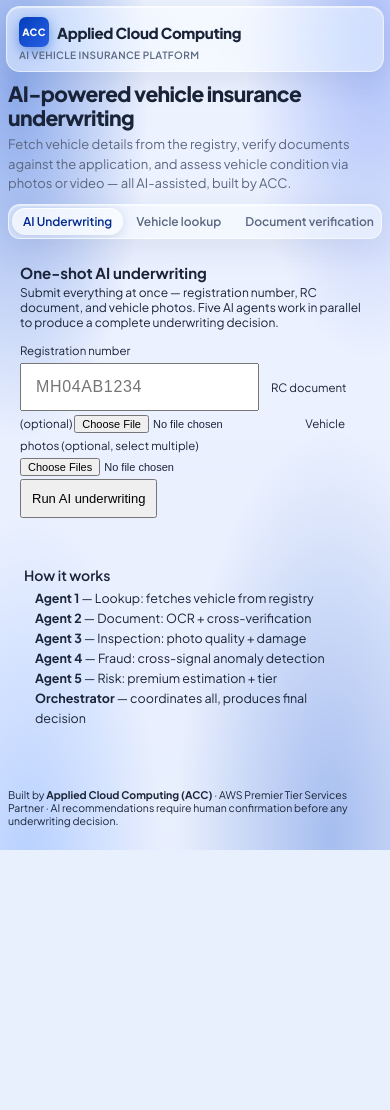
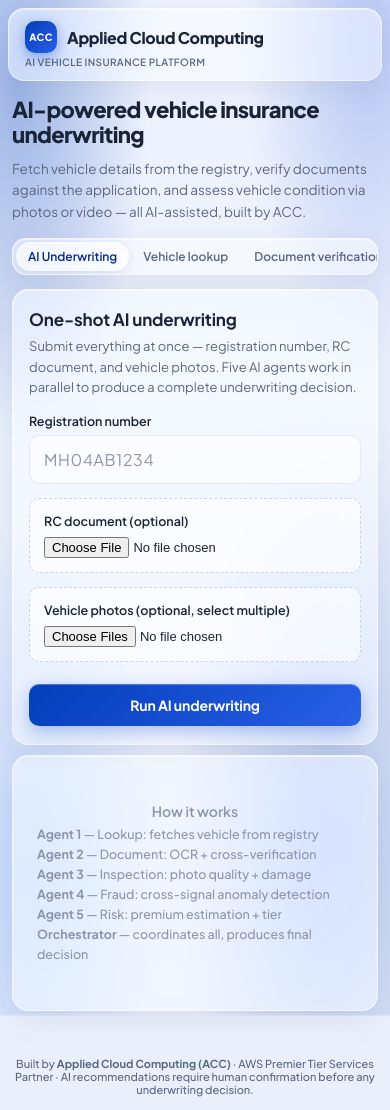
Before and after one commit to sanve196/vehicle_insurance, a FastAPI app: page / in a window 390 px wide. Before the commit the page ends 850 px from the top, so only its background shows below. Run offline with FastAPI, Linux system fonts and the light colour scheme.

Commit message:
Complete CSS rewrite: clean professional stylesheet, proper spacing and mobile responsive

```diff
--- a/app/static/style.css
+++ b/app/static/style.css
@@ -2,185 +2,273 @@
   --ink: #1a2438;
   --ink-soft: #5b6781;
   --ink-faint: #8b95ac;
-  --line: rgba(255, 255, 255, 0.55);
-  --line-soft: rgba(120, 140, 180, 0.16);
-  --glass: rgba(255, 255, 255, 0.45);
-  --glass-strong: rgba(255, 255, 255, 0.62);
-  --glass-input: rgba(255, 255, 255, 0.55);
+  --line: rgba(255,255,255,0.55);
+  --line-soft: rgba(120,140,180,0.16);
+  --glass: rgba(255,255,255,0.48);
+  --glass-strong: rgba(255,255,255,0.65);
+  --glass-input: rgba(255,255,255,0.6);
   --accent: #033eba;
   --accent-deep: #022a8f;
-  --good: #0f8a4d;     --good-bg: rgba(34, 197, 94, 0.16);
-  --warn: #b5730a;     --warn-bg: rgba(245, 158, 11, 0.18);
-  --bad: #c0392b;      --bad-bg: rgba(239, 68, 68, 0.16);
-  --radius: 22px;
-  --radius-sm: 14px;
-  --shadow: 0 8px 32px rgba(31, 50, 95, 0.10), inset 0 1px 1px rgba(255,255,255,0.6);
-  --blur: blur(22px) saturate(160%);
+  --good: #0f8a4d;
+  --good-bg: rgba(34,197,94,0.14);
+  --warn: #b5730a;
+  --warn-bg: rgba(245,158,11,0.15);
+  --bad: #c0392b;
+  --bad-bg: rgba(239,68,68,0.14);
+  --radius: 20px;
+  --radius-sm: 12px;
+  --shadow: 0 8px 32px rgba(31,50,95,0.08), inset 0 1px 1px rgba(255,255,255,0.6);
+  --blur: blur(20px) saturate(150%);
 }
 
-* { box-sizing: border-box; margin: 0; padding: 0; }
-
-html { -webkit-font-smoothing: antialiased; text-rendering: optimizeLegibility; -webkit-tap-highlight-color: transparent; }
+*, *::before, *::after { box-sizing: border-box; margin: 0; padding: 0; }
+html { -webkit-font-smoothing: antialiased; -webkit-tap-highlight-color: transparent; }
 
 body {
   font-family: 'Plus Jakarta Sans', system-ui, sans-serif;
   color: var(--ink);
   min-height: 100vh;
-  position: relative;
   overflow-x: hidden;
   background: #eaf0fb;
 }
-
-/* Bright ambient color field behind the glass */
 body::before {
   content: "";
-  position: fixed; inset: -20%;
-  z-index: -1;
+  position: fixed; inset: -20%; z-index: -1;
   background:
-    radial-gradient(40% 50% at 18% 22%, rgba(3, 62, 186, 0.40), transparent 60%),
-    radial-gradient(38% 45% at 82% 18%, rgba(60, 100, 220, 0.35), transparent 60%),
-    radial-gradient(45% 55% at 75% 85%, rgba(3, 62, 186, 0.28), transparent 62%),
-    radial-gradient(40% 50% at 20% 88%, rgba(80, 140, 255, 0.30), transparent 60%),
-    linear-gradient(180deg, #f0f4ff 0%, #e8eefb 100%);
-  filter: saturate(115%);
+    radial-gradient(40% 50% at 18% 22%, rgba(3,62,186,0.35), transparent 60%),
+    radial-gradient(38% 45% at 82% 18%, rgba(60,100,220,0.30), transparent 60%),
+    radial-gradient(45% 55% at 75% 85%, rgba(3,62,186,0.22), transparent 62%),
+    radial-gradient(40% 50% at 20% 88%, rgba(80,140,255,0.25), transparent 60%),
+    linear-gradient(180deg, #f0f4ff, #e8eefb);
   animation: drift 26s ease-in-out infinite alternate;
 }
-@keyframes drift {
-  0%   { transform: translate3d(0,0,0) scale(1); }
-  100% { transform: translate3d(-2%, -1.5%, 0) scale(1.06); }
-}
+@keyframes drift { to { transform: translate3d(-2%,-1.5%,0) scale(1.06); } }
 
-/* ---- Top bar ---- */
+/* ── Topbar ── */
 .topbar {
   display: flex; align-items: center; justify-content: space-between;
-  padding: 12px 20px; margin: 10px 10px 0;
+  padding: 14px 24px; margin: 12px 16px 0;
   background: var(--glass);
   backdrop-filter: var(--blur); -webkit-backdrop-filter: var(--blur);
-  border: 1px solid var(--line);
-  border-radius: var(--radius);
+  border: 1px solid var(--line); border-radius: var(--radius);
   box-shadow: var(--shadow);
-  position: sticky; top: 16px; z-index: 20;
+  position: sticky; top: 12px; z-index: 20;
 }
-.brand { display: flex; align-items: center; gap: 11px; font-weight: 800; font-size: 19px; letter-spacing: -0.02em; }
+.brand { display: flex; align-items: center; gap: 10px; font-weight: 800; font-size: 18px; letter-spacing: -0.02em; }
 .brand .mark {
-  display: grid; place-items: center; width: 38px; height: 38px; border-radius: 10px;
-  color: #fff; font-size: 12px; font-weight: 800; letter-spacing: 0.04em;
+  display: grid; place-items: center; width: 36px; height: 36px; border-radius: 10px;
+  color: #fff; font-size: 11px; font-weight: 800; letter-spacing: 0.04em;
   background: linear-gradient(135deg, #033eba, #2960e6);
-  box-shadow: 0 4px 14px rgba(3, 62, 186, 0.45);
+  box-shadow: 0 4px 14px rgba(3,62,186,0.4);
 }
-.tag { font-size: 12px; color: var(--ink-soft); letter-spacing: 0.04em; text-transform: uppercase; font-weight: 600; }
+.tag { font-size: 11.5px; color: var(--ink-soft); letter-spacing: 0.04em; text-transform: uppercase; font-weight: 600; }
 
-.wrap { max-width: 1080px; margin: 0 auto; padding: 20px 14px 36px; }
+/* ── Layout ── */
+.wrap { max-width: 1080px; margin: 0 auto; padding: 32px 20px 48px; }
+.intro { max-width: 660px; margin-bottom: 24px; }
+.intro h1 { font-size: 30px; font-weight: 800; line-height: 1.15; letter-spacing: -0.03em; }
+.intro p { margin-top: 10px; color: var(--ink-soft); font-size: 15px; line-height: 1.6; }
 
-/* ---- Intro ---- */
-.intro { max-width: 660px; margin-bottom: 16px; }
-.intro h1 { font-size: 28px; font-weight: 800; line-height: 1.12; letter-spacing: -0.03em; }
-.intro p { margin-top: 8px; color: var(--ink-soft); font-size: 14.5px; line-height: 1.5; font-weight: 400; }
-
-/* ---- Tabs (glass pills) ---- */
+/* ── Tabs ── */
 .tabs {
-  display: inline-flex; gap: 4px; margin-bottom: 14px; padding: 4px;
-  background: var(--glass);
-  backdrop-filter: var(--blur); -webkit-backdrop-filter: var(--blur);
-  border: 1px solid var(--line);
-  border-radius: 999px;
-  box-shadow: var(--shadow);
+  display: inline-flex; gap: 4px; margin-bottom: 20px; padding: 4px;
+  background: var(--glass); backdrop-filter: var(--blur); -webkit-backdrop-filter: var(--blur);
+  border: 1px solid var(--line); border-radius: 999px; box-shadow: var(--shadow);
 }
 .tab {
-  background: none; border: none; cursor: pointer; padding: 7px 14px;
-  font-family: inherit; font-size: 14px; font-weight: 600; color: var(--ink-soft);
-  border-radius: 999px; transition: all .25s ease; white-space: nowrap;
+  background: none; border: none; cursor: pointer;
+  padding: 8px 16px; font-family: inherit; font-size: 13.5px; font-weight: 600;
+  color: var(--ink-soft); border-radius: 999px;
+  transition: all .2s ease; white-space: nowrap;
 }
 .tab:hover { color: var(--ink); }
 .tab.active {
-  color: var(--accent-deep);
-  background: var(--glass-strong);
-  box-shadow: 0 2px 10px rgba(31,50,95,0.12), inset 0 1px 1px rgba(255,255,255,0.8);
+  color: var(--accent-deep); background: var(--glass-strong);
+  box-shadow: 0 2px 10px rgba(31,50,95,0.10), inset 0 1px 1px rgba(255,255,255,0.8);
 }
 
-.panel { display: none; animation: rise .4s ease; }
+/* ── Panels ── */
+.panel { display: none; animation: rise .35s ease; }
 .panel.active { display: block; }
-@keyframes rise { from { opacity: 0; transform: translateY(8px); } to { opacity: 1; transform: none; } }
+@keyframes rise { from { opacity: 0; transform: translateY(6px); } to { opacity: 1; transform: none; } }
 
-.grid { display: grid; grid-template-columns: 1fr 1fr; gap: 12px; }
+.grid { display: grid; grid-template-columns: 1fr 1fr; gap: 16px; }
 
-/* =============== MOBILE RESPONSIVE =============== */
+/* ── Cards ── */
+.card {
+  background: var(--glass); backdrop-filter: var(--blur); -webkit-backdrop-filter: var(--blur);
+  border: 1px solid var(--line); border-radius: var(--radius);
+  padding: 24px; box-shadow: var(--shadow);
+}
+.card h2 { font-size: 17px; font-weight: 700; letter-spacing: -0.01em; }
+.hint { color: var(--ink-soft); font-size: 13px; margin: 6px 0 16px; line-height: 1.55; }
 
-/* Tablet */
+/* ── Form elements ── */
+label { display: block; font-size: 12.5px; font-weight: 600; color: var(--ink); margin-bottom: 14px; }
+input[type=text] {
+  display: block; width: 100%; margin-top: 6px;
+  padding: 10px 14px; font-size: 14px; font-family: inherit; font-weight: 500;
+  color: var(--ink); background: var(--glass-input);
+  border: 1px solid var(--line-soft); border-radius: var(--radius-sm);
+  transition: border-color .2s, box-shadow .2s;
+}
+input[type=text]::placeholder { color: var(--ink-faint); font-weight: 400; }
+input[type=text]:focus { outline: none; border-color: var(--accent); box-shadow: 0 0 0 3px rgba(3,62,186,0.15); }
+
+.drop { border: 1.5px dashed rgba(120,140,180,0.35); border-radius: var(--radius-sm); padding: 14px; background: var(--glass-input); }
+.drop input { margin-top: 8px; font-size: 13px; width: 100%; }
+
+/* ── Buttons ── */
+.go {
+  width: 100%; margin-top: 8px; padding: 12px; border: none; border-radius: var(--radius-sm);
+  background: linear-gradient(135deg, #033eba, #2960e6); color: #fff;
+  font-family: inherit; font-weight: 700; font-size: 14px; letter-spacing: -0.01em;
+  cursor: pointer; transition: transform .15s, box-shadow .2s;
+  box-shadow: 0 6px 18px rgba(3,62,186,0.3), inset 0 1px 1px rgba(255,255,255,0.3);
+}
+.go:hover { transform: translateY(-1px); box-shadow: 0 10px 24px rgba(3,62,186,0.38); }
+.go:active { transform: translateY(0); }
+.go:disabled { opacity: .6; cursor: wait; transform: none; }
+
+.note { font-size: 12px; color: var(--ink-soft); margin-top: 12px; line-height: 1.55; }
+.result .empty { color: var(--ink-faint); font-size: 13.5px; padding: 28px 8px; text-align: center; font-weight: 500; }
+
+/* ── Verdict / Score ── */
+.verdict {
+  display: inline-flex; align-items: center; gap: 8px;
+  padding: 7px 14px; border-radius: 999px; font-size: 13px; font-weight: 700;
+  border: 1px solid rgba(255,255,255,0.5); backdrop-filter: blur(6px);
+}
+.v-good { background: var(--good-bg); color: var(--good); }
+.v-warn { background: var(--warn-bg); color: var(--warn); }
+.v-bad  { background: var(--bad-bg);  color: var(--bad);  }
+
+.score-bar { height: 8px; border-radius: 999px; background: rgba(120,140,180,0.15); margin: 12px 0 4px; overflow: hidden; }
+.score-fill { height: 100%; border-radius: 999px; background: linear-gradient(90deg, var(--accent), #2960e6); transition: width .6s ease; }
+.score-label { font-size: 13px; color: var(--ink-soft); font-weight: 500; }
+
+/* ── Tables ── */
+.table-wrap { overflow-x: auto; -webkit-overflow-scrolling: touch; }
+table { width: 100%; border-collapse: collapse; margin-top: 12px; font-size: 13px; }
+th, td { text-align: left; padding: 9px 10px; border-bottom: 1px solid var(--line-soft); }
+th { font-weight: 700; color: var(--ink-soft); font-size: 11px; text-transform: uppercase; letter-spacing: 0.05em; }
+td { font-weight: 500; }
+
+.pill { padding: 3px 10px; border-radius: 999px; font-size: 11.5px; font-weight: 700; }
+.p-good { background: var(--good-bg); color: var(--good); }
+.p-warn { background: var(--warn-bg); color: var(--warn); }
+.p-bad  { background: var(--bad-bg);  color: var(--bad);  }
+
+.block-title { font-size: 13px; font-weight: 700; margin: 18px 0 6px; color: var(--ink); }
+
+/* ── Photo thumbnails / items ── */
+.photo-thumb { width: 56px; height: 56px; border-radius: 10px; object-fit: cover; border: 1px solid var(--line-soft); }
+.photo-row { display: grid; grid-template-columns: 1fr 1fr; gap: 8px; margin-top: 6px; }
+.photo-item { padding: 12px; border-radius: var(--radius-sm); border: 1px solid var(--line-soft); background: var(--glass-input); }
+.photo-item-head { display: flex; align-items: center; gap: 8px; margin-bottom: 6px; }
+.photo-angle { font-size: 11.5px; font-weight: 700; color: var(--accent); text-transform: uppercase; }
+
+/* ── Vehicle detail card ── */
+.v-card-header { display: flex; align-items: center; gap: 12px; margin-bottom: 16px; }
+.v-card-icon {
+  width: 44px; height: 44px; border-radius: 12px; display: grid; place-items: center;
+  background: linear-gradient(135deg, #033eba, #2960e6); color: #fff; font-size: 20px;
+  box-shadow: 0 4px 12px rgba(3,62,186,0.3); flex-shrink: 0;
+}
+.v-card-title { font-size: 19px; font-weight: 800; letter-spacing: -0.02em; }
+.v-card-subtitle { font-size: 13px; color: var(--ink-soft); font-weight: 500; margin-top: 2px; }
+.v-grid { display: grid; grid-template-columns: 1fr 1fr; gap: 8px 16px; }
+.v-field { padding: 8px 0; border-bottom: 1px solid var(--line-soft); }
+.v-label { font-size: 10.5px; font-weight: 700; color: var(--ink-faint); text-transform: uppercase; letter-spacing: 0.04em; }
+.v-value { font-size: 14px; font-weight: 600; color: var(--ink); margin-top: 2px; }
+.v-actions { margin-top: 16px; display: flex; gap: 10px; }
+.v-actions .go { width: auto; padding: 10px 20px; font-size: 13.5px; }
+
+/* ── Agent status indicators ── */
+.agent-list { display: grid; gap: 6px; margin: 12px 0; }
+.agent-row {
+  display: flex; align-items: center; gap: 10px;
+  padding: 10px 14px; border-radius: var(--radius-sm);
+  background: var(--glass-input); border: 1px solid var(--line-soft);
+}
+.agent-icon {
+  width: 30px; height: 30px; border-radius: 8px; display: grid; place-items: center;
+  font-size: 13px; font-weight: 800; color: #fff; flex-shrink: 0;
+}
+.agent-icon.pending { background: var(--line-soft); color: var(--ink-faint); }
+.agent-icon.running { background: var(--accent); animation: pulse 1s ease infinite; }
+.agent-icon.done    { background: var(--good); }
+.agent-icon.failed  { background: var(--bad); }
+.agent-icon.skipped { background: var(--ink-faint); }
+@keyframes pulse { 0%,100% { opacity: 1; } 50% { opacity: .6; } }
+
+.agent-info { flex: 1; min-width: 0; }
+.agent-name { font-size: 13px; font-weight: 700; }
+.agent-summary { font-size: 12px; color: var(--ink-soft); margin-top: 1px; overflow: hidden; text-overflow: ellipsis; }
+.agent-time { font-size: 11px; color: var(--ink-faint); font-weight: 600; flex-shrink: 0; }
+
+/* ── Decision card ── */
+.decision-card { margin-top: 14px; padding: 16px; border-radius: var(--radius-sm); border: 1px solid var(--line-soft); }
+.decision-card.approved { background: var(--good-bg); border-color: rgba(34,197,94,0.25); }
+.decision-card.review   { background: var(--warn-bg); border-color: rgba(245,158,11,0.25); }
+.decision-card.rejected { background: var(--bad-bg);  border-color: rgba(239,68,68,0.25); }
+.decision-verdict { font-size: 18px; font-weight: 800; letter-spacing: -0.02em; }
+.decision-action  { font-size: 13px; margin-top: 4px; line-height: 1.45; }
+.decision-premium { font-size: 22px; font-weight: 800; margin-top: 10px; letter-spacing: -0.02em; }
+.decision-tier    { font-size: 12px; font-weight: 600; color: var(--ink-soft); }
+.issues-list { margin-top: 10px; font-size: 12.5px; line-height: 1.6; padding-left: 18px; }
+.issues-list li { margin-bottom: 3px; }
+
+/* ── Footer ── */
+.foot { text-align: center; color: var(--ink-soft); font-size: 12px; padding: 20px 16px; font-weight: 500; }
+
+/* ── Spinner ── */
+.spinner { display: inline-block; width: 14px; height: 14px; border: 2px solid rgba(255,255,255,.4); border-top-color: #fff; border-radius: 50%; animation: spin .7s linear infinite; vertical-align: -2px; margin-right: 7px; }
+@keyframes spin { to { transform: rotate(360deg); } }
+
+/* ══════════ RESPONSIVE ══════════ */
+
 @media (max-width: 820px) {
   .grid { grid-template-columns: 1fr; }
   .intro h1 { font-size: 26px; }
-  .topbar { margin: 10px 8px 0; }
-  .v-grid { grid-template-columns: 1fr 1fr; }
+  .topbar { margin: 10px 10px 0; }
   .photo-row { grid-template-columns: 1fr; }
 }
 
-/* Phone */
 @media (max-width: 520px) {
-  :root { --radius: 14px; --radius-sm: 10px; }
+  :root { --radius: 16px; --radius-sm: 10px; }
 
-  .topbar { margin: 6px 6px 0; padding: 10px 12px; flex-direction: column; align-items: flex-start; gap: 2px; position: sticky; top: 6px; }
-  .brand { font-size: 15px; gap: 8px; }
-  .brand .mark { width: 30px; height: 30px; font-size: 10px; border-radius: 7px; }
+  .topbar { margin: 8px 8px 0; padding: 12px 16px; flex-direction: column; align-items: flex-start; gap: 3px; top: 8px; }
+  .brand { font-size: 16px; }
+  .brand .mark { width: 32px; height: 32px; font-size: 10px; }
   .tag { font-size: 10px; }
-  .wrap { padding: 10px 8px 24px; }
-  .intro { margin-bottom: 10px; }
-  .intro h1 { font-size: 21px; line-height: 1.15; }
-  .intro p { font-size: 13px; margin-top: 5px; }
-  .tabs { display: flex; overflow-x: auto; -webkit-overflow-scrolling: touch; border-radius: 12px; padding: 3px; margin-bottom: 10px; gap: 2px; width: 100%; scrollbar-width: none; }
+
+  .wrap { padding: 16px 12px 32px; }
+  .intro { margin-bottom: 16px; }
+  .intro h1 { font-size: 22px; }
+  .intro p { font-size: 13.5px; }
+
+  .tabs { display: flex; overflow-x: auto; -webkit-overflow-scrolling: touch; border-radius: 14px; padding: 3px; margin-bottom: 14px; gap: 2px; width: 100%; scrollbar-width: none; }
   .tabs::-webkit-scrollbar { display: none; }
-  .tab { padding: 6px 11px; font-size: 12px; flex-shrink: 0; }
-  .grid { gap: 8px; }
-  .card { padding: 14px 12px; }
-  .card h2 { font-size: 15px; }
-  .hint { font-size: 12px; margin: 3px 0 8px; }
-  label { font-size: 11.5px; margin-bottom: 8px; }
-  input[type=text] { padding: 8px 10px; font-size: 13px; margin-top: 4px; }
-  .drop { padding: 10px; }
-  .drop input { font-size: 11px; }
-  .go { padding: 10px; font-size: 13px; margin-top: 3px; }
-  .result .empty { padding: 12px 4px; font-size: 12.5px; }
-  .note { font-size: 11px; margin-top: 6px; }
-  .verdict { font-size: 12px; padding: 5px 10px; }
-  table { display: block; overflow-x: auto; -webkit-overflow-scrolling: touch; white-space: nowrap; font-size: 11.5px; margin-top: 6px; }
-  th, td { padding: 5px 6px; }
-  th { font-size: 10px; }
-  .block-title { font-size: 11.5px; margin: 8px 0 4px; }
-  .v-card-header { gap: 8px; margin-bottom: 8px; }
-  .v-card-icon { width: 34px; height: 34px; font-size: 16px; border-radius: 9px; }
-  .v-card-title { font-size: 16px; }
-  .v-card-subtitle { font-size: 11.5px; }
-  .v-grid { grid-template-columns: 1fr; gap: 0; }
-  .v-field { padding: 5px 0; }
-  .v-label { font-size: 10px; }
-  .v-value { font-size: 13px; margin-top: 1px; }
-  .v-actions { flex-direction: column; margin-top: 8px; }
+  .tab { padding: 7px 12px; font-size: 12px; flex-shrink: 0; }
+
+  .grid { gap: 10px; }
+  .card { padding: 18px 16px; }
+  .v-grid { grid-template-columns: 1fr; }
+  .v-actions { flex-direction: column; }
   .v-actions .go { width: 100%; }
-  .photo-row { grid-template-columns: 1fr; gap: 4px; }
-  .photo-item { padding: 8px; }
-  .photo-item-head { flex-wrap: wrap; gap: 4px; }
-  .photo-thumb { width: 44px; height: 44px; }
-  .agent-list { gap: 4px; margin: 6px 0; }
-  .agent-row { padding: 6px 8px; gap: 6px; }
-  .agent-icon { width: 24px; height: 24px; font-size: 11px; border-radius: 6px; }
-  .agent-name { font-size: 12px; }
-  .agent-summary { font-size: 11px; white-space: normal; word-break: break-word; }
-  .agent-time { font-size: 10px; }
-  .decision-card { padding: 10px; margin-top: 8px; }
-  .decision-verdict { font-size: 15px; }
-  .decision-action { font-size: 12px; }
-  .decision-premium { font-size: 18px; margin-top: 6px; }
-  .decision-tier { font-size: 11px; }
-  .issues-list { font-size: 11px; line-height: 1.5; margin-top: 6px; }
-  .issues-list li { margin-bottom: 2px; }
-  .foot { font-size: 10.5px; padding: 10px 8px; }
-  .score-bar { margin: 6px 0 3px; }
+  .photo-row { grid-template-columns: 1fr; }
+
+  table { display: block; overflow-x: auto; white-space: nowrap; }
+  .agent-summary { white-space: normal; word-break: break-word; }
+  .decision-premium { font-size: 19px; }
+  .foot { font-size: 11px; padding: 14px 10px; }
 }
 
 @media (max-width: 360px) {
-  .intro h1 { font-size: 19px; }
-  .tab { padding: 5px 9px; font-size: 11px; }
-  .card { padding: 12px 10px; }
+  .intro h1 { font-size: 20px; }
+  .card { padding: 16px 14px; }
+  .tab { padding: 6px 10px; font-size: 11.5px; }
 }
 
 @media (prefers-reduced-motion: reduce) {
```
